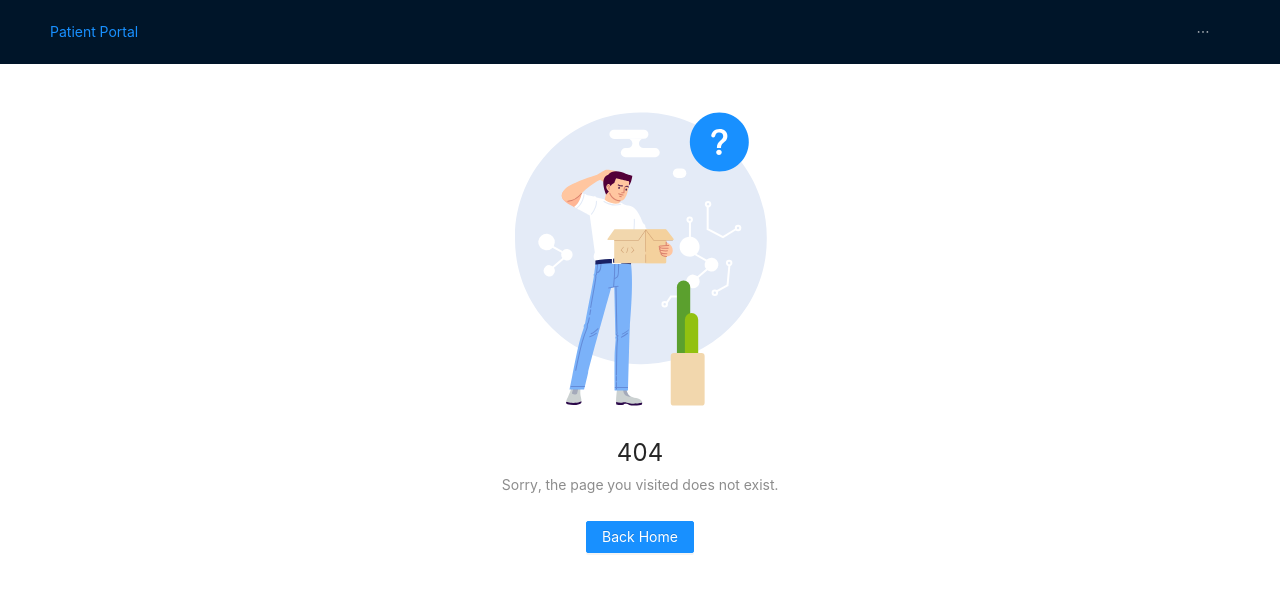
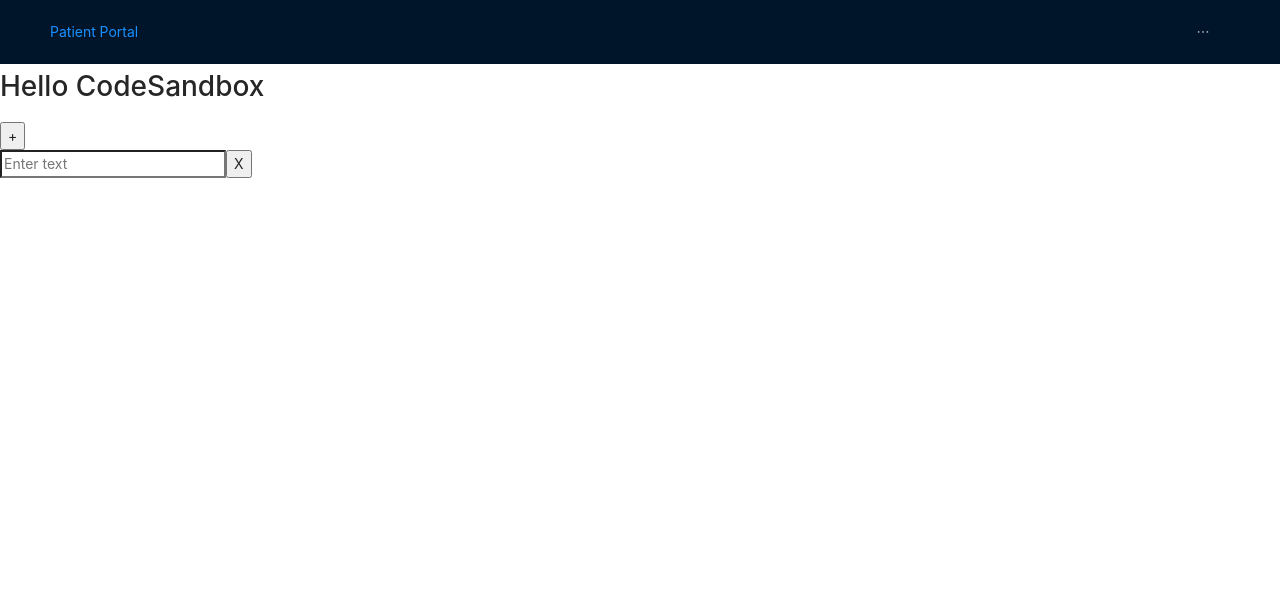
Before and after one commit to Sahilhawal/patientportal, a React (Create React App) app: page /addbutton in a window 1280 px wide. Before the commit this address had no page. Shown: the top 592 px of the page. Built offline with nearby package versions, Linux system fonts and the light colour scheme.

Commit message:
multiple symptoms

```diff
--- a/src/App.js
+++ b/src/App.js
@@ -12,6 +12,7 @@ import Login from "./components/auth/SignIn";
 import EditPatient from "./components/doctor/EditPatient";
 import Demo_form from "./components/doctor/editform";
 import NotFoundPage from "./components/layout/404page";
+import AddButton from "./components/doctor/NewForm";
 
 function App(props) {
   console.log("broooooooo", props);
@@ -22,6 +23,8 @@ function App(props) {
       </div>
       <Switch>
         <Route exact path="/" component={Login} />
+        <Route exact path="/addbutton" component={AddButton} />
+
         <Route path="/login" component={Login} />
         <Route path="/signin" component={SignIn} />
 
--- a/src/components/doctor/CreatePatient.js
+++ b/src/components/doctor/CreatePatient.js
@@ -1,4 +1,4 @@
-import React, { Component } from "react";
+import React, { useState } from "react";
 import { connect } from "react-redux";
 import { Form, Input, InputNumber, Button, Select, DatePicker } from "antd";
 import moment from "moment";
@@ -27,14 +27,40 @@ const dateFormat = "YYYY/MM/DD";
 
 const CreatePatient = props => {
   const [form] = Form.useForm();
-  const onFinish = values => {
-    console.log(values.date_of_birth.format("YYYY/MM/DD"));
-    values.date_of_birth = values.date_of_birth.format("YYYY/MM/DD");
-    values.date_of_last_visit = values.date_of_last_visit.format("YYYY/MM/DD");
-    console.log(values);
-    props.add_patient(values);
-    props.history.push("/patientlist");
+  const onFinish = valuesToPass => {
+    console.log(valuesToPass.date_of_birth.format("YYYY/MM/DD"));
+    valuesToPass.date_of_birth = valuesToPass.date_of_birth.format(
+      "YYYY/MM/DD"
+    );
+    valuesToPass.date_of_last_visit = valuesToPass.date_of_last_visit.format(
+      "YYYY/MM/DD"
+    );
+    valuesToPass.symptoms = fields;
+    console.log("valuesToPass", valuesToPass);
+    props.add_patient(valuesToPass);
+    //props.history.push("/patientlist");
+    console.log(fields);
   };
+
+  const [fields, setFields] = useState([{ value: null }]);
+
+  function handleChange(i, event) {
+    const values = [...fields];
+    values[i].value = event.target.value;
+    setFields(values);
+  }
+
+  function handleAdd() {
+    const values = [...fields];
+    values.push({ value: null });
+    setFields(values);
+  }
+
+  function handleRemove(i) {
+    const values = [...fields];
+    values.splice(i, 1);
+    setFields(values);
+  }
 
   const onGenderChange = value => {
     switch (value) {
@@ -101,7 +127,25 @@ const CreatePatient = props => {
           </Select>
         </Form.Item>
         <Form.Item name="symptoms" label="Symptoms">
-          <Input.TextArea />
+          <Button type="primary" onClick={() => handleAdd()}>
+            +
+          </Button>
+
+          {fields.map((field, idx) => {
+            return (
+              <div key={`${field}-${idx}`}>
+                <Input
+                  type="text"
+                  placeholder="Enter text"
+                  value={field.value || ""}
+                  onChange={e => handleChange(idx, e)}
+                />
+                <Button type="primary" onClick={() => handleRemove(idx)}>
+                  X
+                </Button>
+              </div>
+            );
+          })}
         </Form.Item>
         <Form.Item name="medicines" label="Medicines">
           <Input.TextArea />
--- /dev/null
+++ b/src/components/doctor/NewForm.js
@@ -0,0 +1,52 @@
+import React, { useState } from "react";
+import ReactDOM from "react-dom";
+
+function AddButton() {
+  const [fields, setFields] = useState([{ value: null }]);
+
+  function handleChange(i, event) {
+    const values = [...fields];
+    values[i].value = event.target.value;
+    setFields(values);
+  }
+
+  function handleAdd() {
+    const values = [...fields];
+    values.push({ value: null });
+    setFields(values);
+  }
+
+  function handleRemove(i) {
+    const values = [...fields];
+    values.splice(i, 1);
+    setFields(values);
+  }
+
+  return (
+    <div className="App">
+      <h1>Hello CodeSandbox</h1>
+
+      <button type="button" onClick={() => handleAdd()}>
+        +
+      </button>
+
+      {fields.map((field, idx) => {
+        return (
+          <div key={`${field}-${idx}`}>
+            <input
+              type="text"
+              placeholder="Enter text"
+              value={field.value || ""}
+              onChange={e => handleChange(idx, e)}
+            />
+            <button type="button" onClick={() => handleRemove(idx)}>
+              X
+            </button>
+          </div>
+        );
+      })}
+    </div>
+  );
+}
+
+export default AddButton;
--- a/src/components/doctor/editform.js
+++ b/src/components/doctor/editform.js
@@ -33,9 +33,11 @@ const Demo_form = props => {
         gender: props.patients.gender,
         date_of_birth: moment(props.patients.date_of_birth),
         date_of_last_visit: moment(props.patients.date_of_last_visit),
-        symptoms: props.patients.symptoms,
         medicines: props.patients.medicines
       });
+      // const symptoms = props.patients.symptoms;
+      console.log("props", props.patients.symptoms);
+      setFields(props.patients.symptoms);
     }
   });
 
@@ -47,6 +49,26 @@ const Demo_form = props => {
     props.edit_patient(values);
     props.history.push("/patientlist");
   };
+
+  const [fields, setFields] = useState([{ value: null }]);
+
+  function handleChange(i, event) {
+    const values = [...fields];
+    values[i].value = event.target.value;
+    setFields(values);
+  }
+
+  function handleAdd() {
+    const values = [...fields];
+    values.push({ value: null });
+    setFields(values);
+  }
+
+  function handleRemove(i) {
+    const values = [...fields];
+    values.splice(i, 1);
+    setFields(values);
+  }
 
   const config = {
     rules: [{ type: "object", required: true, message: "Please select time!" }]
@@ -83,7 +105,25 @@ const Demo_form = props => {
           </Select>
         </Form.Item>
         <Form.Item name="symptoms" label="Symptoms">
-          <Input.TextArea />
+          <Button type="primary" onClick={() => handleAdd()}>
+            +
+          </Button>
+
+          {fields.map((field, idx) => {
+            return (
+              <div key={`${field}-${idx}`}>
+                <Input
+                  type="text"
+                  placeholder="Enter text"
+                  value={field.value || ""}
+                  onChange={e => handleChange(idx, e)}
+                />
+                <Button type="primary" onClick={() => handleRemove(idx)}>
+                  X
+                </Button>
+              </div>
+            );
+          })}
         </Form.Item>
         <Form.Item name="medicines" label="Medicines">
           <Input.TextArea />
--- a/src/store/reducers/patientReducer.js
+++ b/src/store/reducers/patientReducer.js
@@ -9,7 +9,7 @@ const initState = {
       gender: "male",
       date_of_birth: "2020/03/20",
       date_of_last_visit: "2020/03/20",
-      symptoms: "Headache",
+      symptoms: [{ value: "cough" }, { value: "headache" }],
       medicines: "Crocin"
     },
     {
@@ -21,7 +21,7 @@ const initState = {
       gender: "male",
       date_of_birth: "2020/03/20",
       date_of_last_visit: "2020/03/20",
-      symptoms: "Cough",
+      symptoms: [{ value: "headache" }, { value: "cough" }],
       medicines: "Vicks"
     }
   ]
@@ -30,6 +30,7 @@ const initState = {
 const patientReducer = (state = initState, action) => {
   switch (action.type) {
     case "ADD_PATIENT":
+      console.log(action, state);
       return Object.assign({}, state, {
         patients: [...state.patients, action.data]
       });
```
Also changed, not shown: src/components/auth/PrivateRoute.js (line endings or trailing spaces).
